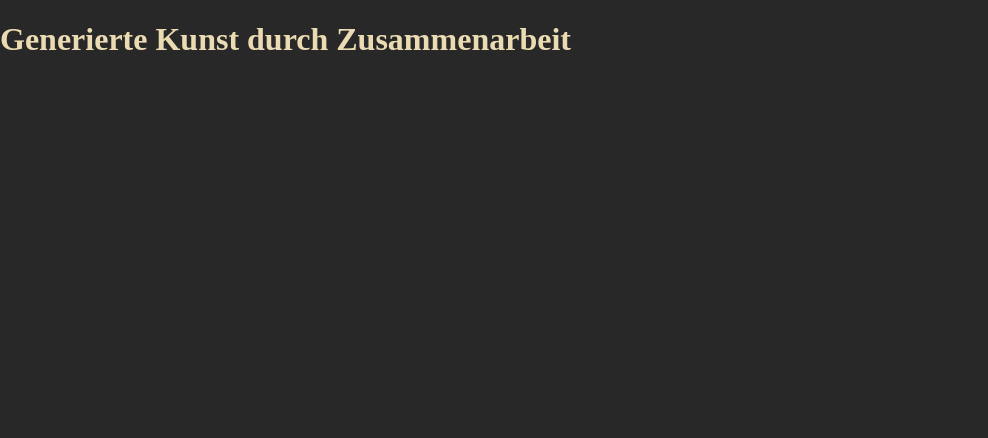
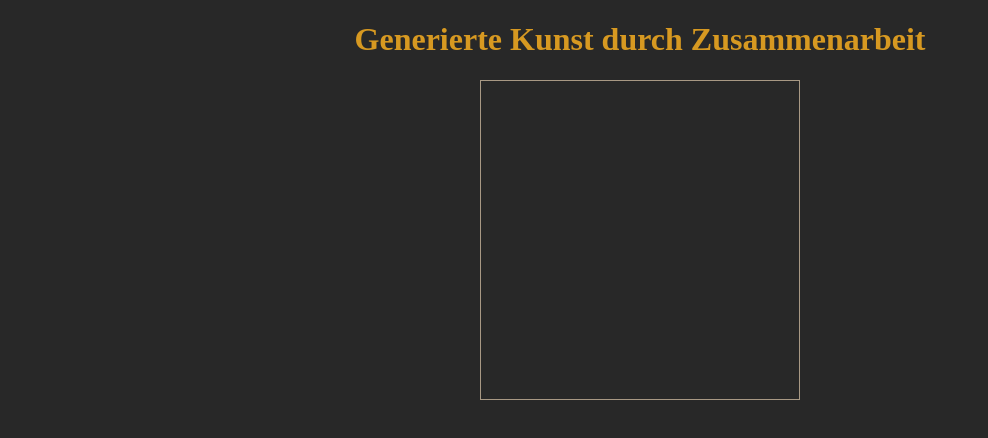
Before and after one commit to gymmu/07-generative-art, a website built with Vite: page index.html in a window 1280 px wide. Shown: the whole page, without its empty margins (0-988 px from the left). Built offline with nearby package versions, Linux system fonts and the light colour scheme.

Commit message:
Prepare script and canvas.

```diff
--- a/css/style.css
+++ b/css/style.css
@@ -51,4 +51,20 @@ a:hover {
   color: var(--yellow);
 }
 
+h1 {
+  text-align: center;
+  color: var(--yellow);
+}
+
 /* Additional styles can use the palette variables */
+.out-container {
+  display: flex;
+  justify-content: center;
+  align-items: center;
+}
+
+.out-container > canvas {
+  width: 320px;
+  height: 320px;
+  border: var(--gray) 1px solid;
+}
--- a/index.html
+++ b/index.html
@@ -9,12 +9,17 @@
 
     <link rel="icon" href="./favicon.ico" type="image/x-icon" />
     <link rel="stylesheet" href="./css/style.css" />
+
+    <script type="module" src="./src/main.js"></script>
   </head>
 
   <body class="dark-mode">
     <main>
       <!-- TODO: Change title and page content. -->
       <h1>Generierte Kunst durch Zusammenarbeit</h1>
+      <div class="out-container">
+        <canvas id="canvas"></canvas>
+      </div>
     </main>
   </body>
 </html>
--- /dev/null
+++ b/src/main.js
@@ -0,0 +1,5 @@
+function main() {
+  const canvas = document.getElementById("canvas")
+}
+
+main()
```
Also changed, not shown: public/parts/00-background/bg-001.png (renamed from public/parts/background/bg-001.png).
